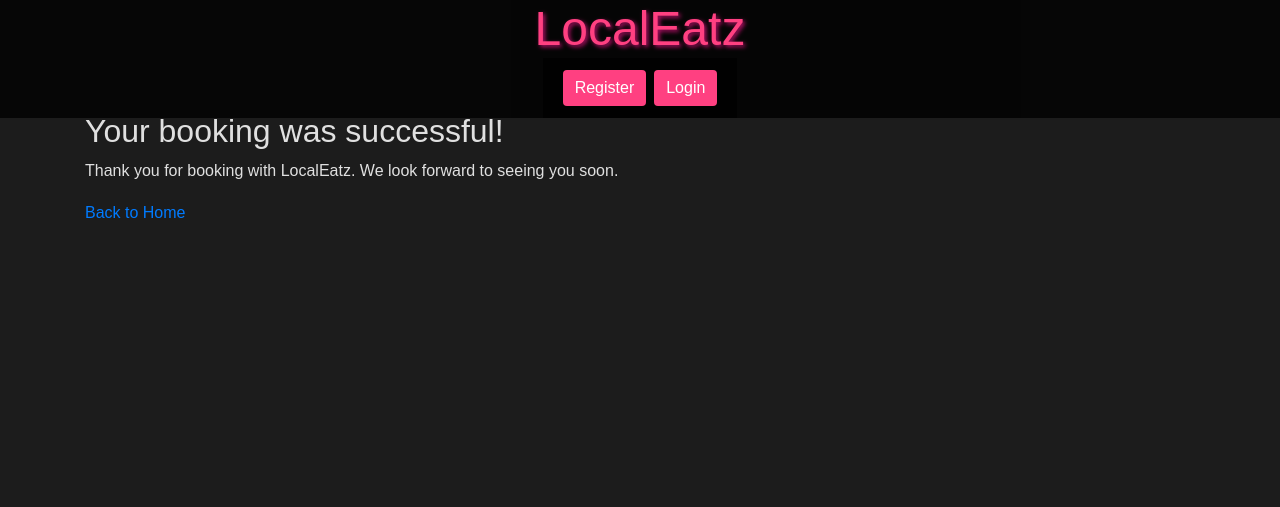
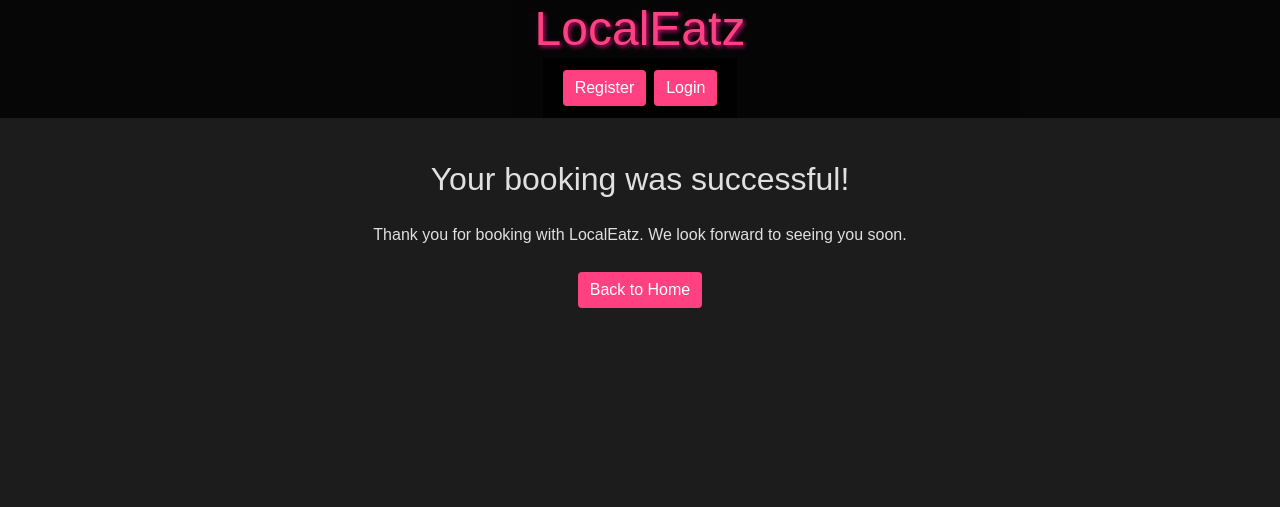
Before and after one commit to cmoynan/LocalEatzApp, a Django app: page /booking_success/ in a window 1280 px wide. Shown: the top 507 px of the page. Run offline with Django 4.2, Linux system fonts and the light colour scheme; some libraries are stand-ins or nearby versions.

Commit message:
fixed views issue with booking success page and Style booking_success.html to match site design

```diff
--- a/restaurants/templates/restaurants/booking_success.html
+++ b/restaurants/templates/restaurants/booking_success.html
@@ -3,7 +3,9 @@
 {% block title %}Booking Successful{% endblock %}
 
 {% block content %}
-<h2>Your booking was successful!</h2>
-<p>Thank you for booking with LocalEatz. We look forward to seeing you soon.</p>
-<a href="{% url 'home' %}">Back to Home</a>
+<div class="container mt-5 text-center">
+    <h2 class="mb-4">Your booking was successful!</h2>
+    <p class="mb-4">Thank you for booking with LocalEatz. We look forward to seeing you soon.</p>
+    <a href="{% url 'home' %}" class="btn btn-custom">Back to Home</a>
+</div>
 {% endblock %}
--- a/restaurants/views.py
+++ b/restaurants/views.py
@@ -21,8 +21,7 @@ def book_table(request, restaurant_id):
             booking.restaurant = restaurant
             booking.save()
 
-            messages.success(request, 'Your table has been successfully booked!')
-            return redirect('booking_success')
+            return render(request, 'restaurants/booking_success.html')
         else:
 
             messages.error(request, 'Please correct the errors below.')
```
Also changed, not shown: db.sqlite3.
